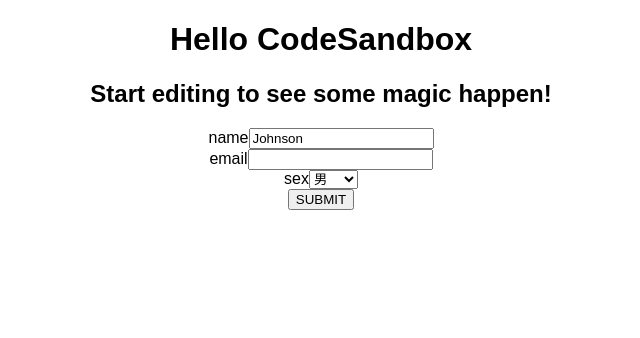
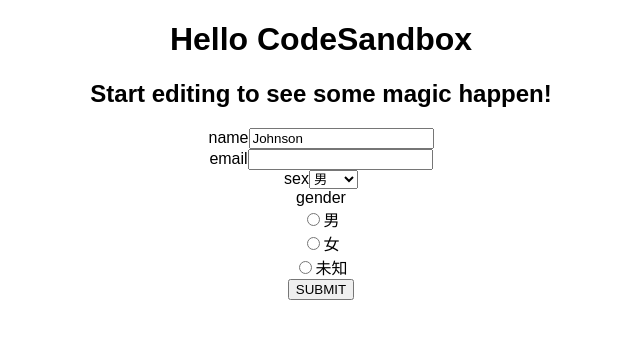
Before and after one commit to Xenofex/react-form, a React (Create React App) app: page / in a window 1280 px wide. Shown: the top 338 px of the page, without its empty margins (319-959 px from the left). Built offline with nearby package versions, Linux system fonts and the light colour scheme.

Commit message:
实现一个新的Input：Radio

```diff
--- a/src/App.js
+++ b/src/App.js
@@ -1,6 +1,6 @@
 import React, { useState } from "react";
 import "./styles.css";
-import { Form, TextInput, Select, Validations } from "./form";
+import { Form, TextInput, Select, Radio, Validations } from "./form";
 
 export default function App() {
   const defaultUser = {
@@ -23,6 +23,7 @@ export default function App() {
         <TextInput name="name" validations={[present]} />
         <TextInput name="email" validations={[present, email]} />
         <Select name="sex" options={sexOptions} />
+        <Radio name="gender" options={sexOptions} />
         <button onClick={() => console.log("user: ", user)}>SUBMIT</button>
       </Form>
     </div>
--- a/src/form/Form.js
+++ b/src/form/Form.js
@@ -3,8 +3,12 @@ import React, { createContext } from "react";
 const BoundContext = createContext(null);
 
 function Form({ bind: boundObject, children, onChange: onBoundObjectChange }) {
+  let idPrefix = Math.random().toString(36).substring(7);
+
   return (
-    <BoundContext.Provider value={{ boundObject, onBoundObjectChange }}>
+    <BoundContext.Provider
+      value={{ boundObject, onBoundObjectChange, idPrefix }}
+    >
       <div className="form">{children}</div>
     </BoundContext.Provider>
   );
--- a/src/form/Input.js
+++ b/src/form/Input.js
@@ -1,7 +1,7 @@
 import React, { useState, useContext } from "react";
 import { BoundContext } from "./Form";
 
-function Input({ defaultValue, title, name, validations, children }) {
+function Input({ defaultValue, name, title = name, validations, children }) {
   const { boundObject, onBoundObjectChange } = useContext(BoundContext);
   const [error, setError] = useState(null);
   const [value, setValue] = useState(defaultValue || boundObject[name]);
@@ -32,8 +32,8 @@ function Input({ defaultValue, title, name, validations, children }) {
 
   return (
     <div className="form-control">
-      <label className="form-label" htmlFor={"label-" + title}>
-        {title || name}
+      <label className="form-label" htmlFor={"input-" + title}>
+        {title}
       </label>
       {children({ value, onChange })}
       {changed && error && <div className="form-error">{error}</div>}
--- /dev/null
+++ b/src/form/Radio.js
@@ -0,0 +1,52 @@
+import React, { useContext } from "react";
+import PropTypes from "prop-types";
+import { Input } from "./Input";
+import { BoundContext } from "./Form";
+
+function Radio({
+  value: defaultValue,
+  title,
+  name,
+  validations = [],
+  options
+}) {
+  const { idPrefix } = useContext(BoundContext);
+
+  return (
+    <Input {...{ defaultValue, title, name, validations }}>
+      {({ value, onChange }) => (
+        <div className="form-input-group">
+          {options.map((option) => {
+            const inputId = `${idPrefix}-${name}-${option.value}`;
+            const inputName = `${idPrefix}-${name}`;
+
+            return (
+              <div key={inputId} className="form-radio-option">
+                <input
+                  type="radio"
+                  value={option.value}
+                  name={inputName}
+                  id={inputId}
+                  checked={value === option.value}
+                  onChange={onChange}
+                />
+                <label htmlFor={inputId}>{option.name}</label>
+              </div>
+            );
+          })}
+        </div>
+      )}
+    </Input>
+  );
+}
+
+Radio.propTypes = {
+  options: PropTypes.arrayOf(
+    PropTypes.exact({
+      name: PropTypes.string.isRequired,
+      value: PropTypes.string.isRequired
+    })
+  )
+};
+
+export { Radio };
--- a/src/form/Select.js
+++ b/src/form/Select.js
@@ -12,7 +12,7 @@ function Select({
   return (
     <Input {...{ defaultValue, title, name, validations }}>
       {({ value, onChange }) => (
-        <select value={value} onChange={onChange}>
+        <select className="form-input" value={value} onChange={onChange}>
           {options.map(({ name, value: val }) => (
             <option key={val} val={val}>
               {name}
--- a/src/form/TextInput.js
+++ b/src/form/TextInput.js
@@ -1,11 +1,16 @@
 import React from "react";
 import { Input } from "./Input";
 
-function TextInput({ value: defaultValue, title, name, validations }) {
+function TextInput({ value: defaultValue, name, title = name, validations }) {
   return (
     <Input {...{ defaultValue, title, name, validations }}>
       {({ value, onChange }) => (
-        <input value={value || ""} onChange={onChange} />
+        <input
+          className="form-input"
+          id={"input-" + title}
+          value={value || ""}
+          onChange={onChange}
+        />
       )}
     </Input>
   );
--- a/src/form/index.js
+++ b/src/form/index.js
@@ -2,3 +2,4 @@ export * from "./Form";
 export * from "./Select";
 export * from "./TextInput";
 export * from "./Validations";
+export * from "./Radio";
```
